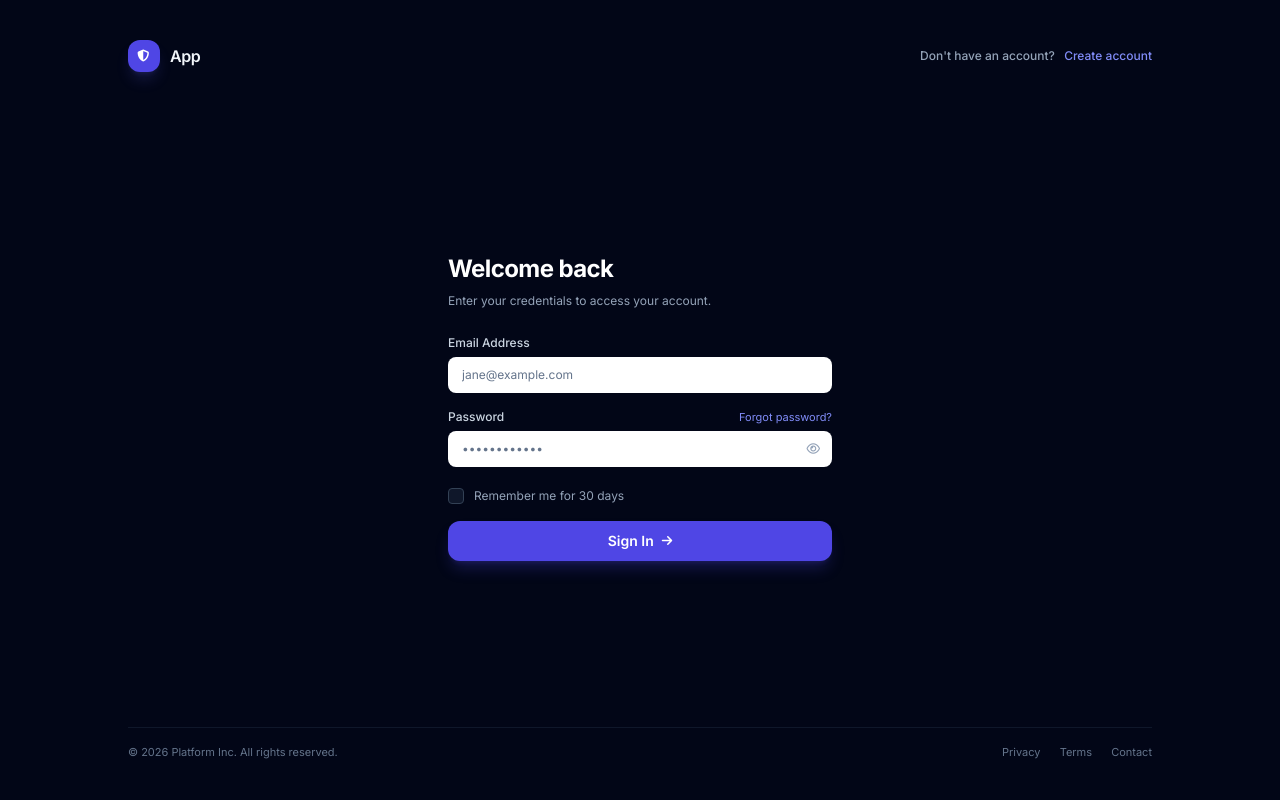
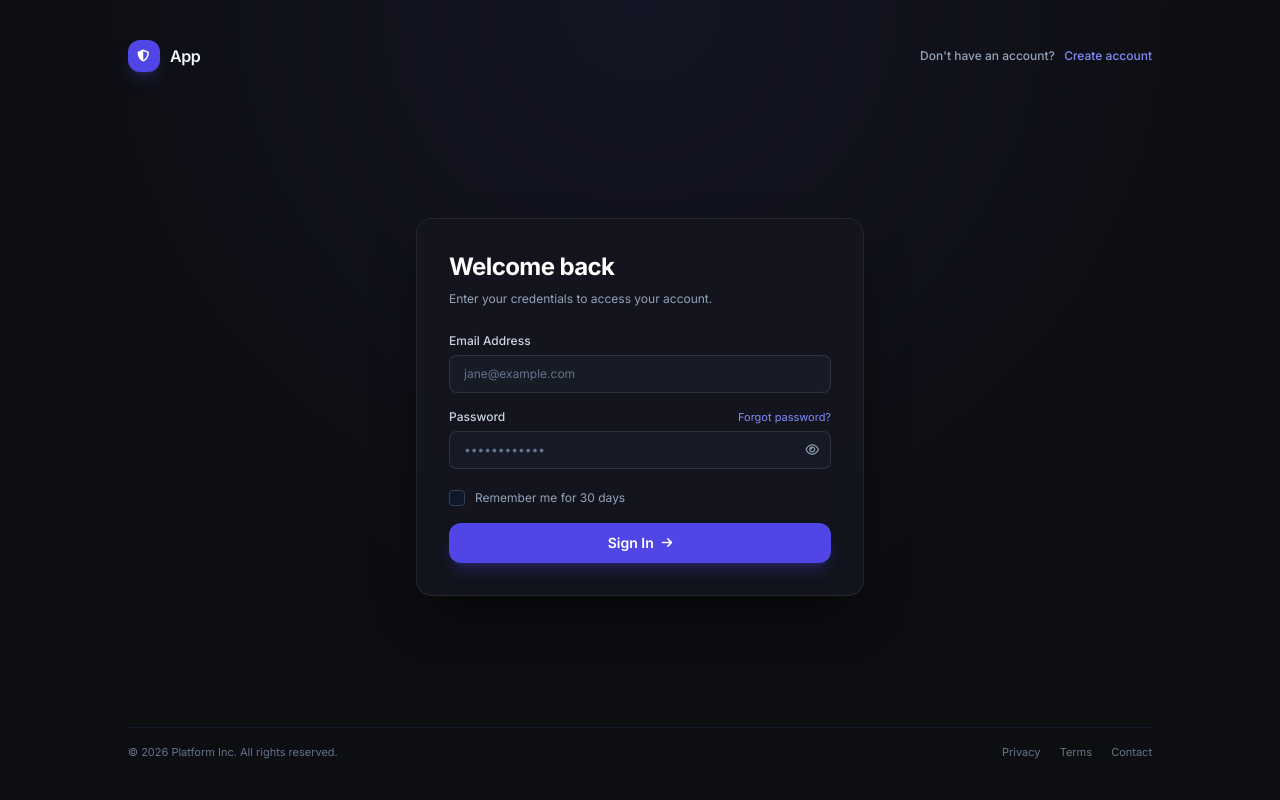
Before and after one commit to BonnyKatz1408/IEEE-git-repo, a Flask app: template templates/Login.html in a window 1280 px wide. Run offline with Flask 3, Linux system fonts and the light colour scheme; the template is opened without the code that fills it, so the values that code supplies are empty; some libraries are stand-ins or nearby versions.

Commit message:
Login page added

```diff
--- a/main.py
+++ b/main.py
@@ -5,6 +5,6 @@ def home():
     return render_template('index.html')
 @app.route('/register')
 def registerpage():
-    return render_template('register.html')
+    return render_template('registration.html')
 if __name__=='__main__':
     app.run(debug=True)
--- /dev/null
+++ b/static/css/login.css
@@ -0,0 +1,49 @@
+body {
+    background-color: #0d0e12;
+    color: #f3f4f6;
+    font-family: 'Inter', sans-serif;
+    background-image: radial-gradient(circle at 50% 0%, rgba(99, 102, 241, 0.08) 0%, transparent 60%);
+}
+
+.dark-card {
+    background-color: rgba(20, 22, 31, 0.85);
+    backdrop-filter: blur(16px);
+    -webkit-backdrop-filter: blur(16px);
+    border: 1px solid rgba(255, 255, 255, 0.08);
+    box-shadow: 0 25px 50px -12px rgba(0, 0, 0, 0.6);
+}
+
+.dark-input {
+    background-color: rgba(29, 32, 45, 0.6);
+    border: 1px solid rgba(255, 255, 255, 0.1);
+    transition: all 0.2s ease-in-out;
+}
+
+.dark-input:focus {
+    border-color: #6366f1;
+    box-shadow: 0 0 0 2px rgba(99, 102, 241, 0.25);
+    background-color: rgba(29, 32, 45, 0.9);
+    outline: none;
+}
+
+/* Custom Scrollbars */
+::-webkit-scrollbar {
+    width: 6px;
+}
+::-webkit-scrollbar-track {
+    background: #0d0e12;
+}
+::-webkit-scrollbar-thumb {
+    background: #272a3b;
+    border-radius: 3px;
+}
+
+/* Hide spin buttons on number inputs */
+input::-webkit-outer-spin-button,
+input::-webkit-inner-spin-button {
+    -webkit-appearance: none;
+    margin: 0;
+}
+input[type=number] {
+    -moz-appearance: textfield;
+}
--- a/static/js/login.js
+++ b/static/js/login.js
@@ -1 +1,135 @@
-git
+// Toggle Password Visibility
+function toggleVisibility(inputId, iconId) {
+    const input = document.getElementById(inputId);
+    const icon = document.getElementById(iconId);
+
+    if (input.type === 'password') {
+        input.type = 'text';
+        icon.className = 'fa-regular fa-eye-slash text-xs text-slate-200';
+    } else {
+        input.type = 'password';
+        icon.className = 'fa-regular fa-eye text-xs text-slate-400';
+    }
+}
+
+// Single field validation rule for Login
+function validateLoginField(fieldId) {
+    const input = document.getElementById(fieldId);
+    const error = document.getElementById(`${fieldId}Error`);
+    let isValid = true;
+
+    if (fieldId === 'email') {
+        isValid = /^[^\s@]+@[^\s@]+\.[^\s@]+$/.test(input.value.trim());
+    } else if (fieldId === 'password') {
+        isValid = input.value.trim().length > 0;
+    }
+
+    if (!isValid) {
+        error?.classList.remove('hidden');
+    } else {
+        error?.classList.add('hidden');
+    }
+
+    return isValid;
+}
+
+// Validate Forgot Password email input
+function validateResetField() {
+    const input = document.getElementById('resetEmail');
+    const error = document.getElementById('resetEmailError');
+    const isValid = /^[^\s@]+@[^\s@]+\.[^\s@]+$/.test(input.value.trim());
+
+    if (!isValid) {
+        error?.classList.remove('hidden');
+    } else {
+        error?.classList.add('hidden');
+    }
+
+    return isValid;
+}
+
+// Switch view to Forgot Password
+function showForgotPassword() {
+    document.getElementById('loginCard').classList.add('hidden');
+    document.getElementById('loginAlert').classList.add('hidden');
+    document.getElementById('forgotPasswordCard').classList.remove('hidden');
+    document.getElementById('resetEmail').focus();
+}
+
+// Switch view back to Sign In
+function showLoginCard() {
+    document.getElementById('forgotPasswordCard').classList.add('hidden');
+    document.getElementById('loginCard').classList.remove('hidden');
+    document.getElementById('email').focus();
+}
+
+// Handle Login Submit
+function handleLoginSubmit(e) {
+    e.preventDefault();
+
+    const isEmailValid = validateLoginField('email');
+    const isPassValid = validateLoginField('password');
+    const loginAlert = document.getElementById('loginAlert');
+
+    if (isEmailValid && isPassValid) {
+        const btn = document.getElementById('loginBtn');
+        btn.disabled = true;
+        btn.innerHTML = `<i class="fa-solid fa-spinner animate-spin text-xs"></i> <span>Authenticating...</span>`;
+        loginAlert.classList.add('hidden');
+
+        setTimeout(() => {
+            btn.disabled = false;
+            btn.innerHTML = `<span>Sign In</span> <i class="fa-solid fa-arrow-right text-xs"></i>`;
+
+            // Transition to Success Card
+            document.getElementById('loginCard').classList.add('hidden');
+            document.getElementById('successTitle').textContent = 'Welcome back!';
+            document.getElementById('successDesc').textContent = 'You have successfully signed in. Redirecting to your dashboard...';
+            document.getElementById('successCard').classList.remove('hidden');
+        }, 1000);
+    }
+}
+
+// Handle Forgot Password Submit
+function handleForgotSubmit(e) {
+    e.preventDefault();
+
+    const isResetValid = validateResetField();
+
+    if (isResetValid) {
+        const btn = document.getElementById('resetBtn');
+        btn.disabled = true;
+        btn.innerHTML = `<i class="fa-solid fa-spinner animate-spin text-xs"></i> <span>Sending Link...</span>`;
+
+        setTimeout(() => {
+            btn.disabled = false;
+            btn.innerHTML = `<span>Send Reset Link</span> <i class="fa-solid fa-paper-plane text-xs"></i>`;
+
+            const resetEmailVal = document.getElementById('resetEmail').value.trim();
+
+            // Transition to Success Card
+            document.getElementById('forgotPasswordCard').classList.add('hidden');
+            document.getElementById('successTitle').textContent = 'Reset link sent!';
+            document.getElementById('successDesc').textContent = `We sent a password reset link to ${resetEmailVal}. Please check your inbox.`;
+            document.getElementById('successCard').classList.remove('hidden');
+        }, 1000);
+    }
+}
+
+// Reset Login State
+function resetLoginAll() {
+    document.getElementById('loginForm').reset();
+    document.getElementById('forgotForm').reset();
+    document.getElementById('successCard').classList.add('hidden');
+    document.getElementById('forgotPasswordCard').classList.add('hidden');
+    document.getElementById('loginCard').classList.remove('hidden');
+    document.getElementById('loginAlert').classList.add('hidden');
+
+    const emailErr = document.getElementById('emailError');
+    const passErr = document.getElementById('passwordError');
+    const resetErr = document.getElementById('resetEmailError');
+
+    if (emailErr) emailErr.classList.add('hidden');
+    if (passErr) passErr.classList.add('hidden');
+    if (resetErr) resetErr.classList.add('hidden');
+}
--- a/templates/Login.html
+++ b/templates/Login.html
@@ -11,7 +11,7 @@
     <!-- Inter Font -->
     <link href="https://fonts.googleapis.com/css2?family=Inter:wght@300;400;500;600;700&display=swap" rel="stylesheet">
     <!-- Custom Stylesheet -->
-    <link rel="stylesheet" href="login.css">
+    <link rel="stylesheet" href="../static/css/login.css">
 
     <script>
         tailwind.config = {
--- a/templates/index.html
+++ b/templates/index.html
@@ -30,7 +30,7 @@
 
         <div class="nav-actions">
             <a href="#" class="btn-login">Log In</a>
-            <a href="#" class="btn-primary">Get Started</a>
+            <a href="/register" class="btn-primary">Get Started</a>
         </div>
     </nav>
 
```
